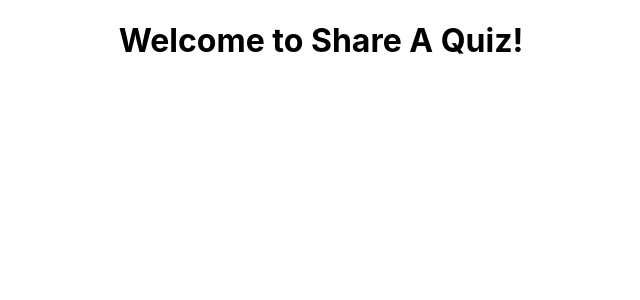
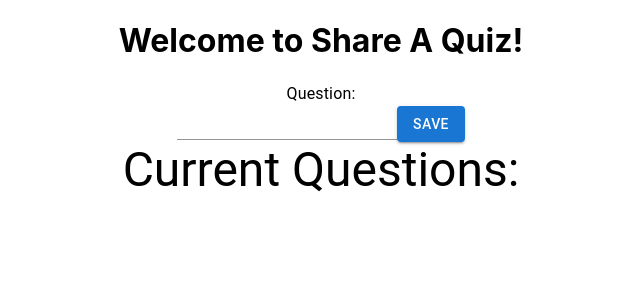
Before and after one commit to Leepzig/shareaquiz, a React (Create React App) app: page /newquiz in a window 1280 px wide. Shown: the top 300 px of the page, without its empty margins (319-959 px from the left). Built offline with nearby package versions, Linux system fonts and the light colour scheme.

Commit message:
created NewQuestion component

```diff
--- a/src/App.js
+++ b/src/App.js
@@ -2,6 +2,7 @@ import './App.css';
 import Login from './components/sessions/Login';
 import Signup from './components/sessions/Signup';
 import {BrowserRouter as Router, Routes, Route} from 'react-router-dom';
+import NewQuiz from './components/Quizes/NewQuiz';
 
 function App() {
   return (
@@ -11,6 +12,7 @@ function App() {
         <Routes>
           <Route exact path = '/login' element={<Login />} />
           <Route exact path = '/signup' element={<Signup />} />
+          <Route exact path = '/newquiz' element={<NewQuiz />} />
         </Routes>
       </Router>
 
--- /dev/null
+++ b/src/components/Quizes/NewQuestion.js
@@ -0,0 +1,39 @@
+import React, { useState} from 'react'
+import { Button, Input, Typography } from '@mui/material';
+
+const NewQuestion = (props) => {
+    const [form, setForm] = useState({
+        input:""
+    })
+
+    const handleChange = e => {
+        setForm({
+            ...form,
+            [e.target.name]:e.target.value
+        })
+    }
+
+    const handleSubmit = e => {
+        e.preventDefault()
+        props.changeQuestion()
+        setForm({input:""})
+        console.log(form.input)
+    }
+    return (
+        <div>
+            <Typography>{props.children}</Typography>
+            <form onSubmit={handleSubmit}>
+            <Input
+            value={form.input}
+            name="input"
+            onChange={handleChange}
+
+            />
+            <Button type="submit" variant="contained">Save</Button>
+            </form>
+
+        </div>
+    )
+}
+
+export default NewQuestion
--- a/src/components/Quizes/NewQuiz.js
+++ b/src/components/Quizes/NewQuiz.js
@@ -0,0 +1,30 @@
+import { List, ListItem, Typography } from '@mui/material'
+import React, { useState } from 'react'
+import NewQuestion from './NewQuestion'
+
+const NewQuiz = () => {
+    const [question, setQuestion] = useState(false)
+    const [questions, setQuestions] = useState([])
+
+    const changeQuestion = () => {
+        setQuestion(!question)
+    }
+
+    const addQuestion = (input) => {
+
+    }
+
+
+
+    return (
+        <div>
+            {question ? <NewQuestion changeQuestion={changeQuestion}>Answer:</NewQuestion> :<NewQuestion changeQuestion={changeQuestion} >Question:</NewQuestion>}
+            <Typography variant="h3">Current Questions:</Typography>
+            <List>
+                {questions.map(question => <ListItem >{question.question}</ListItem>)}
+            </List>
+        </div>
+    )
+}
+
+export default NewQuiz
```
